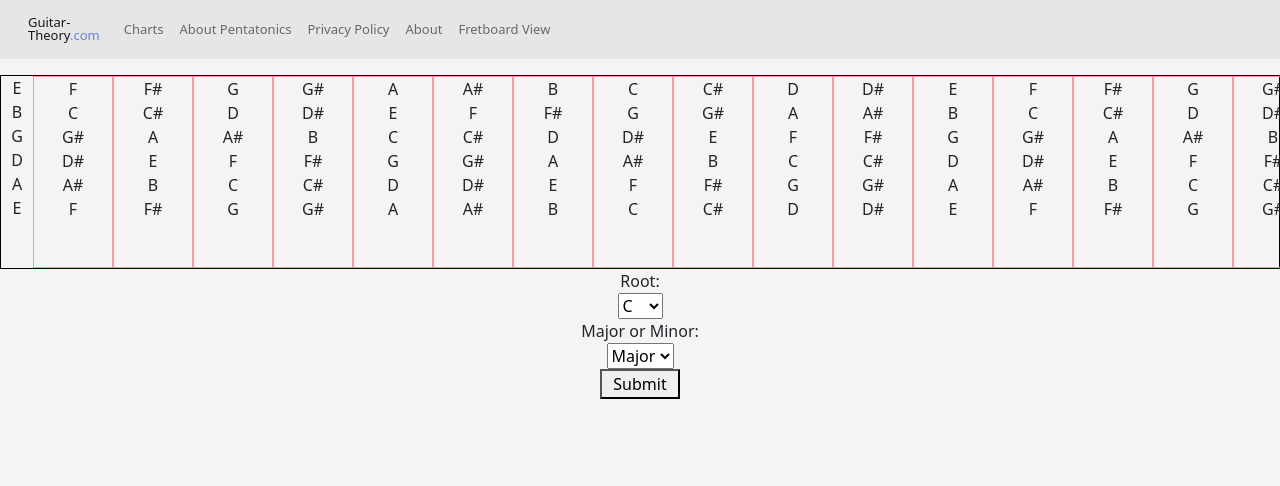
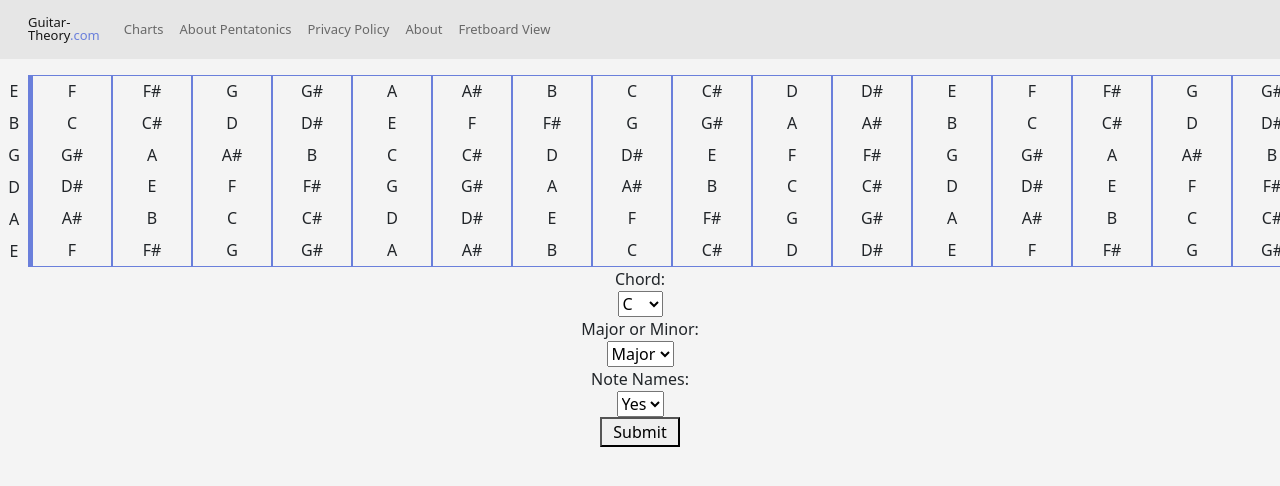
Before and after one commit to nvduran/guitar-theory-site, a React (Create React App) app: page /FullFretboard in a window 1280 px wide. Shown: the top 486 px of the page. Built offline with nearby package versions, Linux system fonts and the light colour scheme.

Commit message:
note names yes to no but not back to yes

```diff
--- a/src/components/FullFretboard/index.js
+++ b/src/components/FullFretboard/index.js
@@ -1,5 +1,6 @@
 import React from "react";
 import { useState } from "react";
+import { setState } from "react";
 import "../../styles/FullFretboard.css";
 
 export default function FullFretboard() {
@@ -228,6 +229,11 @@ export default function FullFretboard() {
                 changeNoteHighlighting();
         };
 
+        const handleNoteNamesChange = (e) => {
+                //handle note names on/off and refresh fretboard
+                setNoteNames(e.target.value);
+        };
+
         // START CHANGE NOTE HIGHLIGHTING FUNCTION
         const changeNoteHighlighting = () => {
                 let arrOfNotes = ["A", "A#", "B", "C", "C#", "D", "D#", "E", "F", "F#", "G", "G#", "A", "A#", "B", "C", "C#", "D", "D#", "E", "F", "F#", "G", "G#"];
@@ -237,13 +243,14 @@ export default function FullFretboard() {
                         indexOfThird = indexOfNote + 3;
                 }
                 let targetThird = arrOfNotes[indexOfThird];
-                console.log(targetThird);
                 let indexOfFifth = indexOfNote + 7;
                 let targetFifth = arrOfNotes[indexOfFifth];
-                console.log("changeNoteHighlighting() called with note: " + keyRoot);
                 let tempFretboardObj = fretboardObj;
 
-                //SORT OUT ALL OF THE CHORD TONES HERE
+                //SORT OUT ALL OF THE CHORD TONES HERE WITH ***NO*** NOTE NAMES
+                console.log("noteNames: " + noteNames);
+                if (noteNames === true) {
+                        console.log("SLES");
                         for (let i = 0; i < 25; i++) {
                                 for (let j = 1; j < 7; j++) {
                                         if (tempFretboardObj["fret" + i]["string" + j].pitch === keyRoot) {
@@ -253,43 +260,66 @@ export default function FullFretboard() {
                                         } else if (tempFretboardObj["fret" + i]["string" + j].pitch === targetFifth) {
                                                 tempFretboardObj["fret" + i]["string" + j].divClass = "highlighted-note-fifth";
                                         } else {
-                                        tempFretboardObj["fret" + i]["string" + j].divClass = "";
+                                                tempFretboardObj["fret" + i]["string" + j].divClass = "regular-note-div";
                                         }
                                 }
                         }
+                        setFretboardObj(tempFretboardObj);
+                } else {
+                        console.log("NOS");
+                        for (let i = 0; i < 25; i++) {
+                                for (let j = 1; j < 7; j++) {
+                                        if (tempFretboardObj["fret" + i]["string" + j].pitch === keyRoot) {
+                                                tempFretboardObj["fret" + i]["string" + j].divClass = "highlighted-note-root-no-note-name";
+                                        } else if (tempFretboardObj["fret" + i]["string" + j].pitch === targetThird) {
+                                                tempFretboardObj["fret" + i]["string" + j].divClass = "highlighted-note-third-no-note-name";
+                                        } else if (tempFretboardObj["fret" + i]["string" + j].pitch === targetFifth) {
+                                                tempFretboardObj["fret" + i]["string" + j].divClass = "highlighted-note-fifth-no-note-name";
+                                        } else {
+                                                tempFretboardObj["fret" + i]["string" + j].divClass = "regular-note-div-no-note-name";
+                                        }
+                                }
+                        }
+                }
+                //SORT OUT ALL OF THE CHORD TONES HERE WITH NOTE NAMES
 
                 setFretboardObj(tempFretboardObj);
+
                 setUpdatePage(!updatePage);
         };
         // END CHANGE NOTE HIGHLIGHTING FUNCTION
+
+        console.log(noteNames);
+
+        let NotesNamesChoice = noteNames;
 
         return (
                 <div>
                         <div className="big-full-fretboard-container">
                                 <div className="big-full-fretboard-div">
                                         <div className="ff-fret0">
-                                                <div className={fretboardObj.fret0.string6.divClass}>{userFilters.noteNames ? fretboardObj.fret0.string6.pitch : null} </div>
-                                                <div className={fretboardObj.fret0.string5.divClass}>{userFilters.noteNames ? fretboardObj.fret0.string5.pitch : null} </div>
-                                                <div className={fretboardObj.fret0.string4.divClass}>{userFilters.noteNames ? fretboardObj.fret0.string4.pitch : null} </div>
-                                                <div className={fretboardObj.fret0.string3.divClass}>{userFilters.noteNames ? fretboardObj.fret0.string3.pitch : null} </div>
-                                                <div className={fretboardObj.fret0.string2.divClass}>{userFilters.noteNames ? fretboardObj.fret0.string2.pitch : null} </div>
-                                                <div className={fretboardObj.fret0.string1.divClass}>{userFilters.noteNames ? fretboardObj.fret0.string1.pitch : null} </div>
+                                                <div className="fret-0-notes-div">{userFilters.noteNames ? fretboardObj.fret0.string6.pitch : null} </div>
+                                                <div className="fret-0-notes-div">{userFilters.noteNames ? fretboardObj.fret0.string5.pitch : null} </div>
+                                                <div className="fret-0-notes-div">{userFilters.noteNames ? fretboardObj.fret0.string4.pitch : null} </div>
+                                                <div className="fret-0-notes-div">{userFilters.noteNames ? fretboardObj.fret0.string3.pitch : null} </div>
+                                                <div className="fret-0-notes-div">{userFilters.noteNames ? fretboardObj.fret0.string2.pitch : null} </div>
+                                                <div className="fret-0-notes-div">{userFilters.noteNames ? fretboardObj.fret0.string1.pitch : null} </div>
                                         </div>
                                         <div className="ff-fret1">
-                                                <div className={fretboardObj.fret1.string6.divClass}>{userFilters.noteNames ? fretboardObj.fret1.string6.pitch : null} </div>
-                                                <div className={fretboardObj.fret1.string5.divClass}>{userFilters.noteNames ? fretboardObj.fret1.string5.pitch : null} </div>
-                                                <div className={fretboardObj.fret1.string4.divClass}>{userFilters.noteNames ? fretboardObj.fret1.string4.pitch : null} </div>
-                                                <div className={fretboardObj.fret1.string3.divClass}>{userFilters.noteNames ? fretboardObj.fret1.string3.pitch : null} </div>
-                                                <div className={fretboardObj.fret1.string2.divClass}>{userFilters.noteNames ? fretboardObj.fret1.string2.pitch : null} </div>
-                                                <div className={fretboardObj.fret1.string1.divClass}>{userFilters.noteNames ? fretboardObj.fret1.string1.pitch : null} </div>
+                                                <div className={fretboardObj.fret1.string6.divClass}>{NotesNamesChoice ? fretboardObj.fret1.string6.pitch : ""} </div>
+                                                <div className={fretboardObj.fret1.string5.divClass}>{noteNames ? fretboardObj.fret1.string5.pitch : ""} </div>
+                                                <div className={fretboardObj.fret1.string4.divClass}>{noteNames ? fretboardObj.fret1.string4.pitch : null} </div>
+                                                <div className={fretboardObj.fret1.string3.divClass}>{noteNames ? fretboardObj.fret1.string3.pitch : null} </div>
+                                                <div className={fretboardObj.fret1.string2.divClass}>{noteNames ? fretboardObj.fret1.string2.pitch : null} </div>
+                                                <div className={fretboardObj.fret1.string1.divClass}>{noteNames ? fretboardObj.fret1.string1.pitch : null} </div>
                                         </div>
                                         <div className="ff-fret2">
-                                                <div className={fretboardObj.fret2.string6.divClass}>{userFilters.noteNames ? fretboardObj.fret2.string6.pitch : null} </div>
-                                                <div className={fretboardObj.fret2.string5.divClass}>{userFilters.noteNames ? fretboardObj.fret2.string5.pitch : null} </div>
-                                                <div className={fretboardObj.fret2.string4.divClass}>{userFilters.noteNames ? fretboardObj.fret2.string4.pitch : null} </div>
-                                                <div className={fretboardObj.fret2.string3.divClass}>{userFilters.noteNames ? fretboardObj.fret2.string3.pitch : null} </div>
-                                                <div className={fretboardObj.fret2.string2.divClass}>{userFilters.noteNames ? fretboardObj.fret2.string2.pitch : null} </div>
-                                                <div className={fretboardObj.fret2.string1.divClass}>{userFilters.noteNames ? fretboardObj.fret2.string1.pitch : null} </div>
+                                                <div className={fretboardObj.fret2.string6.divClass}>{noteNames ? fretboardObj.fret2.string6.pitch : null} </div>
+                                                <div className={fretboardObj.fret2.string5.divClass}>{noteNames ? fretboardObj.fret2.string5.pitch : null} </div>
+                                                <div className={fretboardObj.fret2.string4.divClass}>{noteNames ? fretboardObj.fret2.string4.pitch : null} </div>
+                                                <div className={fretboardObj.fret2.string3.divClass}>{noteNames ? fretboardObj.fret2.string3.pitch : null} </div>
+                                                <div className={fretboardObj.fret2.string2.divClass}>{noteNames ? fretboardObj.fret2.string2.pitch : null} </div>
+                                                <div className={fretboardObj.fret2.string1.divClass}>{noteNames ? fretboardObj.fret2.string1.pitch : null} </div>
                                         </div>
                                         <div className="ff-fret3">
                                                 <div className={fretboardObj.fret3.string6.divClass}>{userFilters.noteNames ? fretboardObj.fret3.string6.pitch : null} </div>
@@ -471,7 +501,7 @@ export default function FullFretboard() {
                         </div>
 
                         <div className="ff-key-selection">
-                                <div className="ff-key-selection-title">Root:</div>
+                                <div className="ff-key-selection-title">Chord:</div>
                                 <select value={keyRoot} onChange={handleRootChange} className="">
                                         <option value="C">C</option>
                                         <option value="C#">C#</option>
@@ -494,9 +524,17 @@ export default function FullFretboard() {
                                         <option value="minor">Minor</option>
                                 </select>
                         </div>
+
+                        <div className="ff-note-names-selection">
+                                <div className="ff-note-names-selection-title">Note Names:</div>
+                                <select value={noteNames} onChange={handleNoteNamesChange} className="">
+                                        <option value={true}>Yes</option>
+                                        <option value={false}>No</option>
+                                </select>
                                 <div className="ff-submit-button">
                                         <button onClick={handleSubmit}>Submit</button>
                                 </div>
                         </div>
+                </div>
         );
 }
--- a/src/styles/FullFretboard.css
+++ b/src/styles/FullFretboard.css
@@ -8,7 +8,6 @@
   display: flex;
   flex-direction: row;
   align-items: center;
-  border: 1px black solid;
 }
 
 .ff-fret0 {
@@ -17,6 +16,8 @@
   min-height: 12rem;
   width: 2rem;
   min-width: 2rem;
+  justify-content: space-around;
+  border-right: 4px #6A7FDB solid;
 }
 
 .ff-fret1 {
@@ -25,7 +26,8 @@
   min-height: 12rem;
   width: 5rem;
   min-width: 5rem;
-  border: 1px rgb(252, 154, 154) solid;
+  border: 1px #6A7FDB solid;
+  justify-content: space-around;
 }
 
 .ff-fret2 {
@@ -34,7 +36,8 @@
   min-height: 12rem;
   width: 5rem;
   min-width: 5rem;
-  border: 1px rgb(252, 154, 154) solid;
+  border: 1px #6A7FDB solid;
+  justify-content: space-around;
 }
 
 .ff-fret3 {
@@ -43,7 +46,8 @@
   min-height: 12rem;
   width: 5rem;
   min-width: 5rem;
-  border: 1px rgb(252, 154, 154) solid;
+  border: 1px #6A7FDB solid;
+  justify-content: space-around;
 }
 
 .ff-fret4 {
@@ -52,7 +56,8 @@
   min-height: 12rem;
   width: 5rem;
   min-width: 5rem;
-  border: 1px rgb(252, 154, 154) solid;
+  border: 1px #6A7FDB solid;
+  justify-content: space-around;
 }
 
 .ff-fret5 {
@@ -61,7 +66,8 @@
   min-height: 12rem;
   width: 5rem;
   min-width: 5rem;
-  border: 1px rgb(252, 154, 154) solid;
+  border: 1px #6A7FDB solid;
+  justify-content: space-around;
 }
 
 .ff-fret6 {
@@ -70,7 +76,8 @@
   min-height: 12rem;
   width: 5rem;
   min-width: 5rem;
-  border: 1px rgb(252, 154, 154) solid;
+  border: 1px #6A7FDB solid;
+  justify-content: space-around;
 }
 
 .ff-fret7 {
@@ -79,7 +86,8 @@
   min-height: 12rem;
   width: 5rem;
   min-width: 5rem;
-  border: 1px rgb(252, 154, 154) solid;
+  border: 1px #6A7FDB solid;
+  justify-content: space-around;
 }
 
 .ff-fret8 {
@@ -88,7 +96,8 @@
   min-height: 12rem;
   width: 5rem;
   min-width: 5rem;
-  border: 1px rgb(252, 154, 154) solid;
+  border: 1px #6A7FDB solid;
+  justify-content: space-around;
 }
 
 .ff-fret9 {
@@ -97,7 +106,8 @@
   min-height: 12rem;
   width: 5rem;
   min-width: 5rem;
-  border: 1px rgb(252, 154, 154) solid;
+  border: 1px #6A7FDB solid;
+  justify-content: space-around;
 }
 
 .ff-fret10 {
@@ -106,7 +116,8 @@
   min-height: 12rem;
   width: 5rem;
   min-width: 5rem;
-  border: 1px rgb(252, 154, 154) solid;
+  border: 1px #6A7FDB solid;
+  justify-content: space-around;
 }
 
 .ff-fret11 {
@@ -115,7 +126,8 @@
   min-height: 12rem;
   width: 5rem;
   min-width: 5rem;
-  border: 1px rgb(252, 154, 154) solid;
+  border: 1px #6A7FDB solid;
+  justify-content: space-around;
 }
 
 .ff-fret12 {
@@ -124,7 +136,8 @@
   min-height: 12rem;
   width: 5rem;
   min-width: 5rem;
-  border: 1px rgb(252, 154, 154) solid;
+  border: 1px #6A7FDB solid;
+  justify-content: space-around;
 }
 
 .ff-fret13 {
@@ -133,7 +146,8 @@
   min-height: 12rem;
   width: 5rem;
   min-width: 5rem;
-  border: 1px rgb(252, 154, 154) solid;
+  border: 1px #6A7FDB solid;
+  justify-content: space-around;
 }
 
 .ff-fret14 {
@@ -142,7 +156,8 @@
   min-height: 12rem;
   width: 5rem;
   min-width: 5rem;
-  border: 1px rgb(252, 154, 154) solid;
+  border: 1px #6A7FDB solid;
+  justify-content: space-around;
 }
 
 .ff-fret15 {
@@ -151,7 +166,8 @@
   min-height: 12rem;
   width: 5rem;
   min-width: 5rem;
-  border: 1px rgb(252, 154, 154) solid;
+  border: 1px #6A7FDB solid;
+  justify-content: space-around;
 }
 
 .ff-fret16 {
@@ -160,7 +176,8 @@
   min-height: 12rem;
   width: 5rem;
   min-width: 5rem;
-  border: 1px rgb(252, 154, 154) solid;
+  border: 1px #6A7FDB solid;
+  justify-content: space-around;
 }
 
 .ff-fret17 {
@@ -169,7 +186,8 @@
   min-height: 12rem;
   width: 5rem;
   min-width: 5rem;
-  border: 1px rgb(252, 154, 154) solid;
+  border: 1px #6A7FDB solid;
+  justify-content: space-around;
 }
 
 .ff-fret18 {
@@ -178,7 +196,8 @@
   min-height: 12rem;
   width: 5rem;
   min-width: 5rem;
-  border: 1px rgb(252, 154, 154) solid;
+  border: 1px #6A7FDB solid;
+  justify-content: space-around;
 }
 
 .ff-fret19 {
@@ -187,7 +206,8 @@
   min-height: 12rem;
   width: 5rem;
   min-width: 5rem;
-  border: 1px rgb(252, 154, 154) solid;
+  border: 1px #6A7FDB solid;
+  justify-content: space-around;
 }
 
 .ff-fret20 {
@@ -196,7 +216,8 @@
   min-height: 12rem;
   width: 5rem;
   min-width: 5rem;
-  border: 1px rgb(252, 154, 154) solid;
+  border: 1px #6A7FDB solid;
+  justify-content: space-around;
 }
 
 .ff-fret21 {
@@ -205,7 +226,8 @@
   min-height: 12rem;
   width: 5rem;
   min-width: 5rem;
-  border: 1px rgb(252, 154, 154) solid;
+  border: 1px #6A7FDB solid;
+  justify-content: space-around;
 }
 
 .ff-fret22 {
@@ -214,7 +236,8 @@
   min-height: 12rem;
   width: 5rem;
   min-width: 5rem;
-  border: 1px rgb(252, 154, 154) solid;
+  border: 1px #6A7FDB solid;
+  justify-content: space-around;
 }
 
 .ff-fret23 {
@@ -223,7 +246,8 @@
   min-height: 12rem;
   width: 5rem;
   min-width: 5rem;
-  border: 1px rgb(252, 154, 154) solid;
+  border: 1px #6A7FDB solid;
+  justify-content: space-around;
 }
 
 .ff-fret24 {
@@ -232,20 +256,54 @@
   min-height: 12rem;
   width: 5rem;
   min-width: 5rem;
-  border: 1px rgb(252, 154, 154) solid;
+  border: 1px #6A7FDB solid;
+  justify-content: space-around;
 }
 
 .highlighted-note-root {
   background-color: rgb(154, 156, 252);
-  border: 1px rgb(252, 154, 154) solid;
+  font-size: small;
+  min-height: 1.2rem;
+}
+
+.highlighted-note-root-no-note-name {
+  background-color: rgb(154, 156, 252);
+  font-size: 0px;
+  min-height: 1.2rem;
 }
 
 .highlighted-note-third {
   background-color: rgb(61, 231, 146);
-  border: 1px rgb(252, 154, 154) solid;
+  font-size: small;
+  min-height: 1.2rem;
+}
+
+.highlighted-note-third-no-note-name {
+  background-color: rgb(61, 231, 146);
+  font-size: 0px;
+  min-height: 1.2rem;
 }
 
 .highlighted-note-fifth {
   background-color: rgb(187, 43, 43);
-  border: 1px rgb(252, 154, 154) solid;
+  font-size: small;
+  min-height: 1.2rem;
+}
+
+.highlighted-note-fifth-no-note-name {
+  background-color: rgb(187, 43, 43);
+  font-size: 0px;
+  min-height: 1.2rem;
+}
+
+.regular-note-div {
+  background-color: rgb(214, 214, 214);
+  font-size: small;
+  min-height: 1.2rem;
+}
+
+.regular-note-div-no-note-name {
+  background-color: rgb(214, 214, 214);
+  font-size: 0px;
+  min-height: 1.2rem;
 }/*# sourceMappingURL=FullFretboard.css.map */
--- a/src/styles/FullFretboard.scss
+++ b/src/styles/FullFretboard.scss
@@ -10,7 +10,6 @@
     display: flex;
     flex-direction: row;
     align-items: center;
-    border: 1px black solid;
 }
 
 .ff-fret0 {
@@ -19,6 +18,8 @@
     min-height: 12rem;
     width: 2rem;
     min-width: 2rem;
+    justify-content: space-around;
+    border-right:  4px $brand-purple solid;
 }
 
 .ff-fret1 {
@@ -27,7 +28,8 @@
     min-height: 12rem;
     width: 5rem;
     min-width: 5rem;
-    border: 1px rgb(252, 154, 154) solid;
+    border: 1px $brand-purple solid;
+    justify-content: space-around;
 }
 .ff-fret2 {
     display: flex;
@@ -35,7 +37,8 @@
     min-height: 12rem;
     width: 5rem;
     min-width: 5rem;
-    border: 1px rgb(252, 154, 154) solid;
+    border: 1px $brand-purple solid;
+    justify-content: space-around;
 }
 .ff-fret3 {
     display: flex;
@@ -43,7 +46,8 @@
     min-height: 12rem;
     width: 5rem;
     min-width: 5rem;
-    border: 1px rgb(252, 154, 154) solid;
+    border: 1px $brand-purple solid;
+    justify-content: space-around;
 }
 .ff-fret4 {
     display: flex;
@@ -51,7 +55,8 @@
     min-height: 12rem;
     width: 5rem;
     min-width: 5rem;
-    border: 1px rgb(252, 154, 154) solid;
+    border: 1px $brand-purple solid;
+    justify-content: space-around;
 }
 .ff-fret5 {
     display: flex;
@@ -59,7 +64,8 @@
     min-height: 12rem;
     width: 5rem;
     min-width: 5rem;
-    border: 1px rgb(252, 154, 154) solid;
+    border: 1px $brand-purple solid;
+    justify-content: space-around;
 }
 .ff-fret6 {
     display: flex;
@@ -67,7 +73,8 @@
     min-height: 12rem;
     width: 5rem;
     min-width: 5rem;
-    border: 1px rgb(252, 154, 154) solid;
+    border: 1px $brand-purple solid;
+    justify-content: space-around;
 }
 .ff-fret7 {
     display: flex;
@@ -75,7 +82,8 @@
     min-height: 12rem;
     width: 5rem;
     min-width: 5rem;
-    border: 1px rgb(252, 154, 154) solid;
+    border: 1px $brand-purple solid;
+    justify-content: space-around;
 }
 .ff-fret8 {
     display: flex;
@@ -83,7 +91,8 @@
     min-height: 12rem;
     width: 5rem;
     min-width: 5rem;
-    border: 1px rgb(252, 154, 154) solid;
+    border: 1px $brand-purple solid;
+    justify-content: space-around;
 }
 .ff-fret9 {
     display: flex;
@@ -91,7 +100,8 @@
     min-height: 12rem;
     width: 5rem;
     min-width: 5rem;
-    border: 1px rgb(252, 154, 154) solid;
+    border: 1px $brand-purple solid;
+    justify-content: space-around;
 }
 .ff-fret10 {
     display: flex;
@@ -99,7 +109,8 @@
     min-height: 12rem;
     width: 5rem;
     min-width: 5rem;
-    border: 1px rgb(252, 154, 154) solid;
+    border: 1px $brand-purple solid;
+    justify-content: space-around;
 }
 .ff-fret11 {
     display: flex;
@@ -107,7 +118,8 @@
     min-height: 12rem;
     width: 5rem;
     min-width: 5rem;
-    border: 1px rgb(252, 154, 154) solid;
+    border: 1px $brand-purple solid;
+    justify-content: space-around;
 }
 .ff-fret12 {
     display: flex;
@@ -115,7 +127,8 @@
     min-height: 12rem;
     width: 5rem;
     min-width: 5rem;
-    border: 1px rgb(252, 154, 154) solid;
+    border: 1px $brand-purple solid;
+    justify-content: space-around;
 }
 .ff-fret13 {
     display: flex;
@@ -123,7 +136,8 @@
     min-height: 12rem;
     width: 5rem;
     min-width: 5rem;
-    border: 1px rgb(252, 154, 154) solid;
+    border: 1px $brand-purple solid;
+    justify-content: space-around;
 }
 .ff-fret14 {
     display: flex;
@@ -131,7 +145,8 @@
     min-height: 12rem;
     width: 5rem;
     min-width: 5rem;
-    border: 1px rgb(252, 154, 154) solid;
+    border: 1px $brand-purple solid;
+    justify-content: space-around;
 }
 .ff-fret15 {
     display: flex;
@@ -139,7 +154,8 @@
     min-height: 12rem;
     width: 5rem;
     min-width: 5rem;
-    border: 1px rgb(252, 154, 154) solid;
+    border: 1px $brand-purple solid;
+    justify-content: space-around;
 }
 .ff-fret16 {
     display: flex;
@@ -147,7 +163,8 @@
     min-height: 12rem;
     width: 5rem;
     min-width: 5rem;
-    border: 1px rgb(252, 154, 154) solid;
+    border: 1px $brand-purple solid;
+    justify-content: space-around;
 }
 .ff-fret17 {
     display: flex;
@@ -155,7 +172,8 @@
     min-height: 12rem;
     width: 5rem;
     min-width: 5rem;
-    border: 1px rgb(252, 154, 154) solid;
+    border: 1px $brand-purple solid;
+    justify-content: space-around;
 }
 .ff-fret18 {
     display: flex;
@@ -163,7 +181,8 @@
     min-height: 12rem;
     width: 5rem;
     min-width: 5rem;
-    border: 1px rgb(252, 154, 154) solid;
+    border: 1px $brand-purple solid;
+    justify-content: space-around;
 }
 .ff-fret19 {
     display: flex;
@@ -171,7 +190,8 @@
     min-height: 12rem;
     width: 5rem;
     min-width: 5rem;
-    border: 1px rgb(252, 154, 154) solid;
+    border: 1px $brand-purple solid;
+    justify-content: space-around;
 }
 .ff-fret20 {
     display: flex;
@@ -179,7 +199,8 @@
     min-height: 12rem;
     width: 5rem;
     min-width: 5rem;
-    border: 1px rgb(252, 154, 154) solid;
+    border: 1px $brand-purple solid;
+    justify-content: space-around;
 }
 .ff-fret21 {
     display: flex;
@@ -187,7 +208,8 @@
     min-height: 12rem;
     width: 5rem;
     min-width: 5rem;
-    border: 1px rgb(252, 154, 154) solid;
+    border: 1px $brand-purple solid;
+    justify-content: space-around;
 }
 .ff-fret22 {
     display: flex;
@@ -195,7 +217,8 @@
     min-height: 12rem;
     width: 5rem;
     min-width: 5rem;
-    border: 1px rgb(252, 154, 154) solid;
+    border: 1px $brand-purple solid;
+    justify-content: space-around;
 }
 .ff-fret23 {
     display: flex;
@@ -203,7 +226,8 @@
     min-height: 12rem;
     width: 5rem;
     min-width: 5rem;
-    border: 1px rgb(252, 154, 154) solid;
+    border: 1px $brand-purple solid;
+    justify-content: space-around;
 }
 .ff-fret24 {
     display: flex;
@@ -211,20 +235,54 @@
     min-height: 12rem;
     width: 5rem;
     min-width: 5rem;
-    border: 1px rgb(252, 154, 154) solid;
+    border: 1px $brand-purple solid;
+    justify-content: space-around;
 }
 
 .highlighted-note-root {
     background-color: rgb(154, 156, 252);
-    border: 1px rgb(252, 154, 154) solid;
+    font-size: small;
+    min-height: 1.2rem;
+}
+
+.highlighted-note-root-no-note-name {
+    background-color: rgb(154, 156, 252);
+    font-size: 0px;
+    min-height: 1.2rem;
 }
 
 .highlighted-note-third {
     background-color: rgb(61, 231, 146);
-    border: 1px rgb(252, 154, 154) solid;
+    font-size: small;
+    min-height: 1.2rem;
+}
+
+.highlighted-note-third-no-note-name {
+    background-color: rgb(61, 231, 146);
+    font-size: 0px;
+    min-height: 1.2rem;
 }
 
 .highlighted-note-fifth {
     background-color: rgb(187, 43, 43);
-    border: 1px rgb(252, 154, 154) solid;
+    font-size: small;
+    min-height: 1.2rem;
 }
+
+.highlighted-note-fifth-no-note-name {
+    background-color: rgb(187, 43, 43);
+    font-size: 0px;
+    min-height: 1.2rem;
+}
+
+.regular-note-div {
+    background-color: rgb(214, 214, 214);
+    font-size: small;
+    min-height: 1.2rem;
+}
+
+.regular-note-div-no-note-name {
+    background-color: rgb(214, 214, 214);
+    font-size: 0px;
+    min-height: 1.2rem;
+}
```
Also changed, not shown: 1 other file (tests, documents, lock files or other folders). Lines whose indentation alone changed are shown as unchanged.
